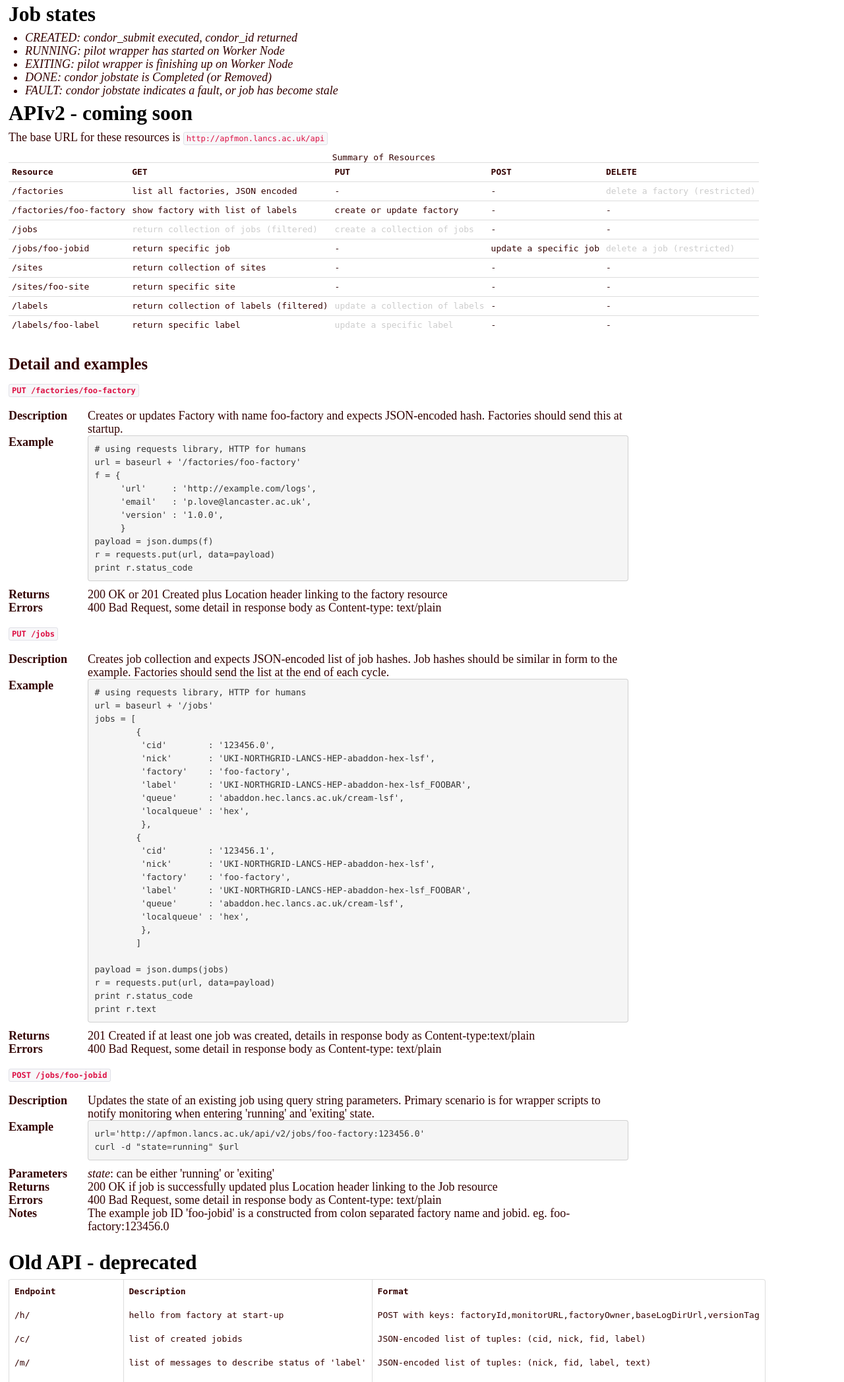
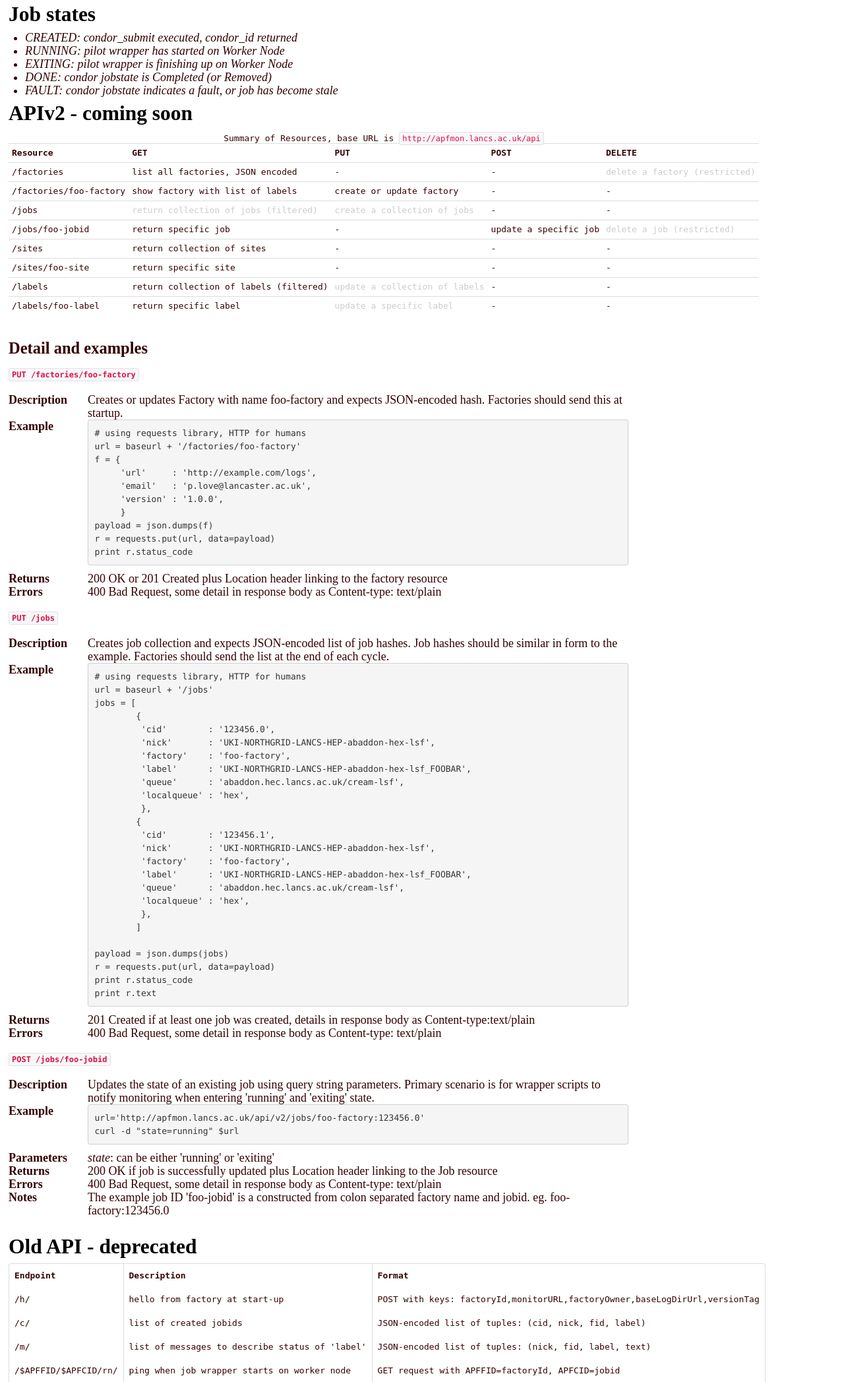
Before and after one commit to vokac/apfmon, a Django app: template templates/mon/help.html in a window 1280 px wide. Shown: the part 290-2385 px from the top of the page at 66% size. Run offline with Django 3.2, Linux system fonts and the light colour scheme; the template is opened without the code that fills it, so the values that code supplies are empty.

Commit message:
bootstrap tweaks

```diff
--- a/templates/mon/help.html
+++ b/templates/mon/help.html
@@ -16,6 +16,7 @@
 </dl>
 
 <h2>Job states</h2>
+
 <ul>
 <li><dfn>CREATED: condor_submit executed, condor_id returned
 <li><dfn>RUNNING: pilot wrapper has started on Worker Node
@@ -27,11 +28,10 @@
 
 <h2>APIv2 - coming soon</h2>
 
-<p>The base URL for these resources is <code>http://apfmon.lancs.ac.uk/api</code></p>
-
+<p>
 <div class=row-fluid>
 <table class="table table-condensed table-hover table-border">
-<caption>Summary of Resources</caption>
+<caption>Summary of Resources, base URL is <code>http://apfmon.lancs.ac.uk/api</code></caption>
 <tr>
   <th>Resource
   <th>GET
@@ -95,6 +95,8 @@ Also add/replace /stats...it's slow!
 
 </table>
 </div>
+
+</p>
 
 <h3>Detail and examples</h3>
 
@@ -194,6 +196,7 @@ curl -d "state=running" $url
 
 <h2>Old API - deprecated</h2>
 
+<div class=row-fluid>
 <table class="table table-bordered">
 <tr>
   <th style="text-align: left">Endpoint
@@ -226,5 +229,6 @@ curl -d "state=running" $url
   <td class=left>GET request with APFFID=factoryId, APFCID=jobid
 </tr>
 </table>
+</div>
 
 {% endblock %}
--- a/templates/mon/jobs.html
+++ b/templates/mon/jobs.html
@@ -51,11 +51,11 @@
 <tr>
   <td colspan=5 class=right>
     {% if page.has_previous %}
-      <a href="{% url 'atl.mon.views.jobs' label.id statename page.previous_page_number %}">&lt; Newer</a>
+      <a href="{% url 'atl.mon.views.jobs1' label.id statename page.previous_page_number %}">&lt; Newer</a>
     {% endif %}
     {{ page.start_index }} - {{ page.end_index }} of {{ pages.count }}
     {% if page.has_next %}
-      <a href="{% url 'atl.mon.views.jobs' label.id statename page.next_page_number %}">&gt; Older</a>
+      <a href="{% url 'atl.mon.views.jobs1' label.id statename page.next_page_number %}">&gt; Older</a>
     {% endif %}
   </td>
 </tr>
```
